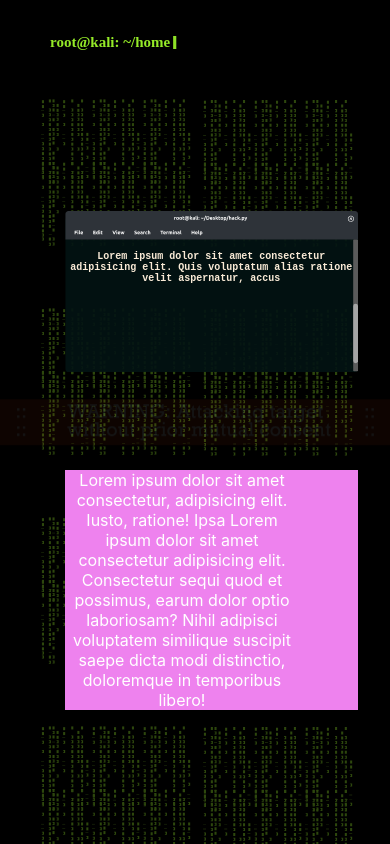
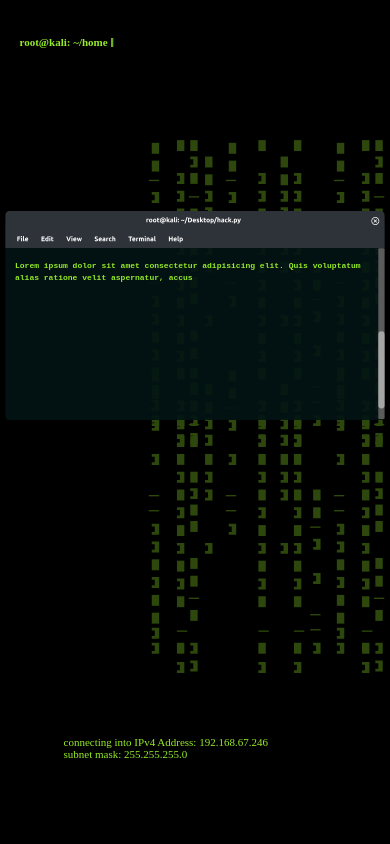
Before and after one commit to nishanthG/terminal.portfolio, a React (Create React App) app: page / in a window 390 px wide. Built offline with nearby package versions, Linux system fonts and the light colour scheme.

Commit message:
splash page: IPv4 text added

```diff
--- a/src/css/splash.css
+++ b/src/css/splash.css
@@ -14,7 +14,7 @@
   font-weight: bold;
   font-size: 15px;
   color: #95eb28;
-  margin-left: 50px;
+  margin-left: 5%;
   display: flex;
   justify-content: flex-start;
   align-items: flex-start;
@@ -25,16 +25,20 @@
   margin-left: 3px;
   -webkit-transform: scaleX(3);
   transform: scaleX(3);
-  animation: blinker 1s linear infinite;
+  animation-name: blinker;
+  animation-iteration-count: infinite;
+  animation-timing-function: cubic-bezier(1,0,0,1);
+  animation-duration: 1s;
 }
 
 .container {
   height: 90vh;
   background-image: url("../assets/matrix-bg.svg");
   background-color: #000000;
-  background-size: contain;
+  background-size: cover;
+  background-repeat: no-repeat;
   display: grid;
-  grid-template-columns: repeat(12, 1fr);
+  grid-template-columns: repeat(14, 1fr);
   grid-template-rows: repeat(12, 1fr);
 }
 
@@ -43,62 +47,86 @@
   background-image: url("../assets/terminal-new.svg");
   background-size: contain;
   background-repeat: no-repeat;
-  grid-column: 3/12;
+  grid-column: 4/12;
   grid-row: 3/10;
 }
 
 .terminal-text {
+  text-align: left;
   grid-column: 3/12;
   grid-row: 5/10;
-  width: 628px;
+  width: 93%;
   height: 40vh;
-  margin-top: 100px;
+  margin-top: 13%;
   margin-left: 15px;
-  font-family: 'Courier New', Courier, monospace;
+  font-family: "Courier New", Courier, monospace;
   font-weight: bold;
   color: #95eb28;
   font-size: 13px;
+  line-height: 140%;
 }
 
 @media screen and (max-width: 900px) {
+  .terminal {
+    grid-column: 1/15;
+    margin: 0 5px;
+  }
+
   .terminal-text {
     height: 40.3%;
     color: antiquewhite;
-    width: auto;
-    margin: 40px 0;
-    font-size: 10px;
+    color: #95eb28;
+    font-size: 8px;
+  }
+}
+
+@media screen and (max-width: 450px) {
+  .cd, .info .text {
+    font-size: 11px;
+  }
+
+  .terminal-text {
+    margin-left: 10px;
   }
 }
 
 .warning {
   display: flex;
-  width: 100%;
+  width: 90%;
   position: fixed;
+  margin: auto;
   top: 50%;
   left: 50%;
   transform: translate(-50%, -50%);
 }
 
 .warning .alert {
-  /* undo */
-  /* display: none; */
+  display: none;
   height: 8vh;
   width: 100%;
-  animation: blinker 0.5s linear infinite;
+  animation: warning 0.8s linear infinite;
 }
 
-.target-info {
+.info {
   display: flex;
-  background-color: violet;
-  max-width: 100vw;
-  color: white;
+  width: 100%;
+  justify-content: space-around;
+  position: fixed;
+  bottom: 10%;
 }
 
-.person {
-  width: 80%;
+.info .text{
+  color: #95eb28;
+  font-family: Rockwell;
+  text-align: left;
+  width: 70%;
 }
 
 @keyframes blinker {
+  from { opacity: 1.0; } to { opacity: 0.0; }
+}
+
+@keyframes warning {
   0% {
     opacity: 0;
   }
--- a/src/html/Splash.jsx
+++ b/src/html/Splash.jsx
@@ -1,10 +1,10 @@
 import React from "react";
 import "../css/splash.css";
-import {type} from '../js/splash.js'
-import warning from '../assets/warning.svg'
+import { type } from "../js/splash.js";
+import warning from "../assets/warning.svg";
 
 class Splash extends React.Component {
-componentDidMount(){
+  componentDidMount() {
     type();
   }
   render() {
@@ -12,7 +12,7 @@ componentDidMount(){
       <div className="splash-page">
         <section className="nav-bar">
           <div className="cd">
-            <p className='text'>root@kali: ~/home</p>
+            <p className="text">root@kali: ~/home</p>
             <p className="cursor">|</p>
           </div>
         </section>
@@ -22,12 +22,11 @@ componentDidMount(){
               <p></p>
             </div>
             <div className="warning">
-            <img src={warning} alt="warning" className='alert'/>
+              <img src={warning} alt="warning" className="alert" />
             </div>
-          <div className="target-info">
-            <p className='person'>Lorem ipsum dolor sit amet consectetur, adipisicing elit. Iusto, ratione! Ipsa
-              Lorem ipsum dolor sit amet consectetur adipisicing elit. Consectetur sequi quod et possimus, earum dolor optio laboriosam? Nihil adipisci voluptatem similique suscipit saepe dicta modi distinctio, doloremque in temporibus libero!
-            </p>
+            <div className="info">
+              <p className="text">connecting into IPv4 Address: 192.168.67.246 <br/>
+              subnet mask: 255.255.255.0</p>
             </div>
           </section>
         </div>
--- a/src/js/splash.js
+++ b/src/js/splash.js
@@ -1,16 +1,26 @@
-var text =
-    "Lorem ipsum dolor sit amet consectetur adipisicing elit. Quis voluptatum alias ratione velit aspernatur, accusantium iste recusandae praesentium ad, qui ipsam debitis fugiat est sunt distinctio voluptatem officia repellendus ipsa.";
+var terminal_text =
+  "Lorem ipsum dolor sit amet consectetur adipisicing elit. Quis voluptatum alias ratione velit aspernatur, accusantium iste recusandae praesentium ad, qui ipsam debitis fugiat est sunt distinctio voluptatem officia repellendus ipsa.";
 
-  let pointer = 0;
+function typeWriter(text, element, speed) {
+  let index = -1;
 
-function typeWriter() {
-    if (pointer < text.length) {
-        document.querySelector(".terminal-text p").innerHTML += text.charAt(pointer);
-        pointer++;
-        setTimeout(typeWriter, 50);
-      }
-  }
+  (function go() {
+    if (++index < text.length) {
+      element.innerHTML = element.innerHTML + text.charAt(index);
+      setTimeout(go, speed);
+    }
+  })();
+}
+
+var warning = {
+  enable: function () {
+    var element = document.querySelector(".warning .alert");
+
+    element.style.setProperty("display", "block");
+  },
+};
 
 export function type() {
-  typeWriter();
+  typeWriter(terminal_text, document.querySelector(".terminal-text p"), 50);
+  // setTimeout(warning.enable, 5000);
 }
```
Also changed, not shown: src/assets/warning.svg. Lines whose indentation alone changed are shown as unchanged.
